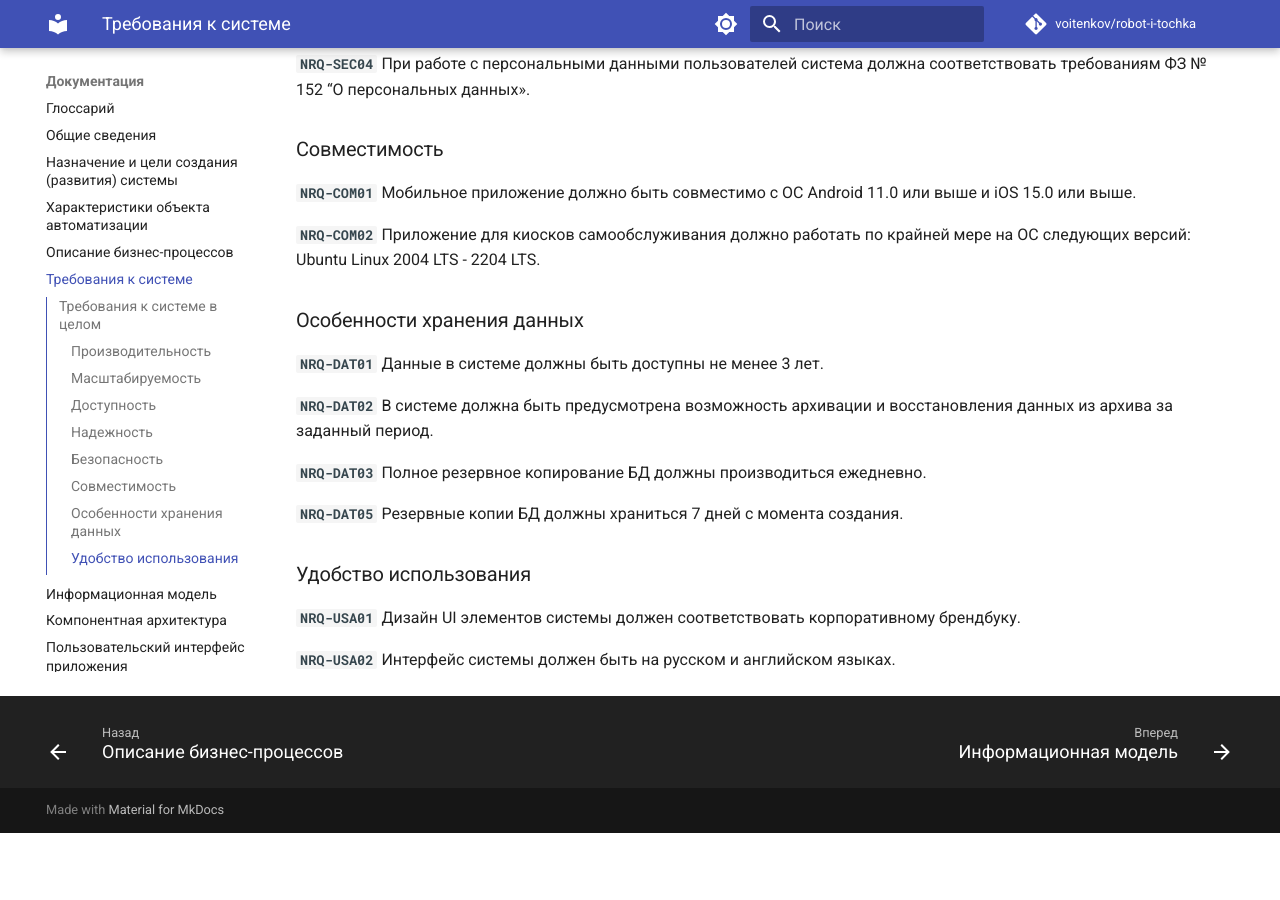
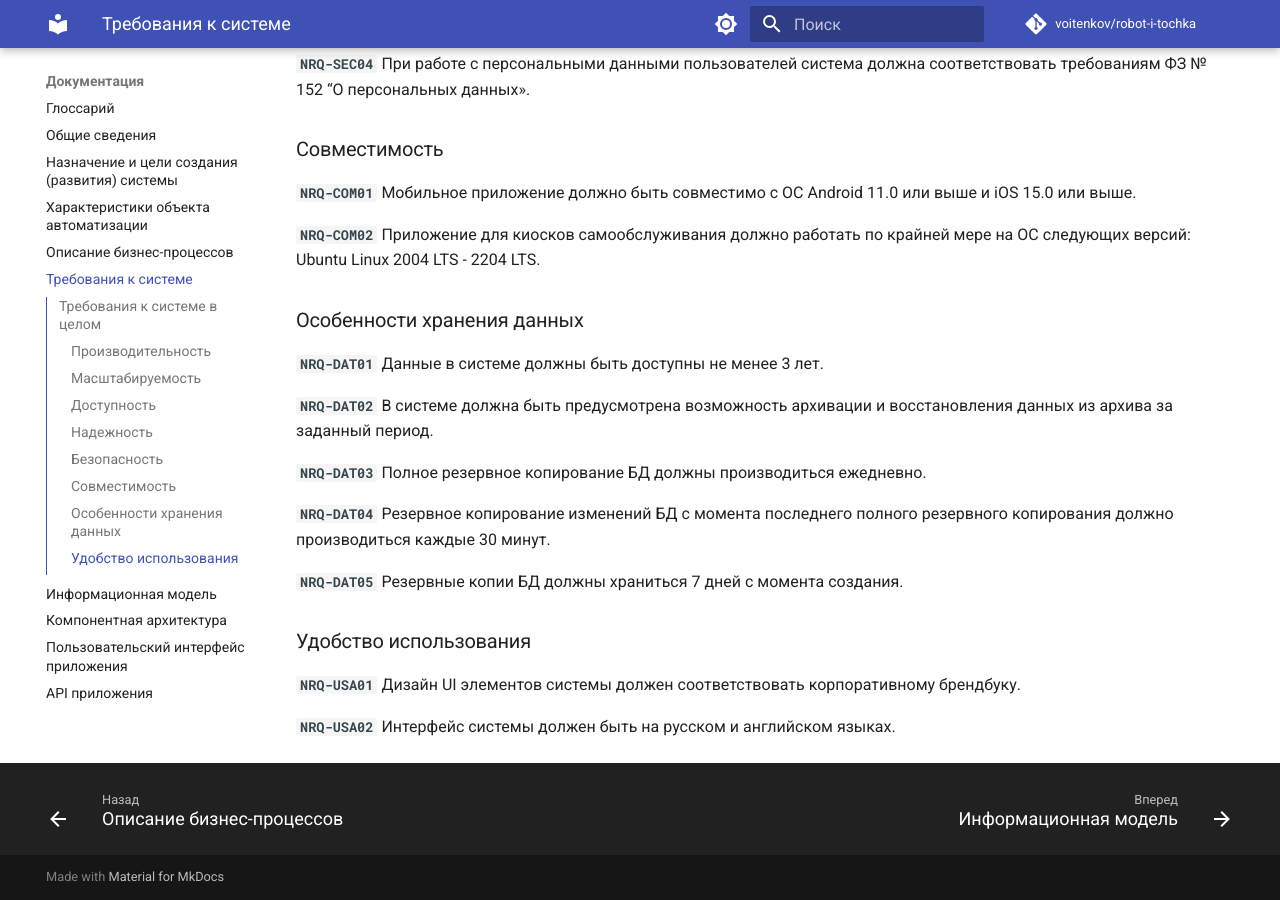
Before and after one commit to voitenkov/robot-i-tochka, an MkDocs documentation site: the page built from docs/requirements.md, in a window 1280 px wide and 900 px high, scrolled down 1235 px. Built offline with MkDocs 1.6.1 and Material for MkDocs 9.7.7, drawn with Linux system fonts in a browser that asks for light colours; comment, search, counter and statistics services are not loaded; before the commit the page ends 2068 px from its top, so only the background shows below that.

Commit message:
skipped db requirement added

```diff
--- a/docs/requirements.md
+++ b/docs/requirements.md
@@ -50,6 +50,8 @@
 
 **`NRQ-DAT03`** Полное резервное копирование БД должны производиться ежедневно.
 
+**`NRQ-DAT04`** Резервное копирование изменений БД с момента последнего полного резервного копирования должно производиться каждые 30 минут.
+
 **`NRQ-DAT05`** Резервные копии БД должны храниться 7 дней с момента создания.
 
 ### Удобство использования
```
